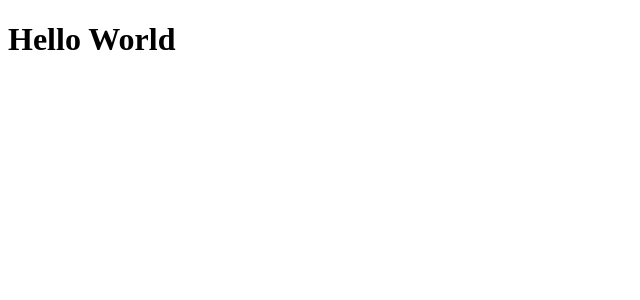
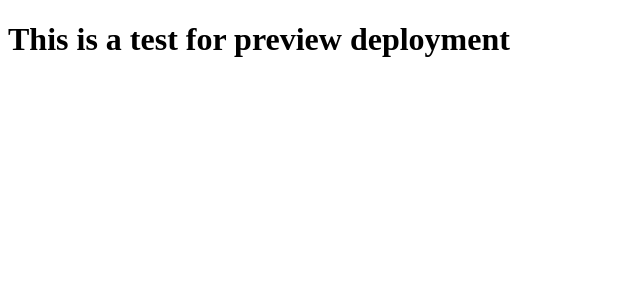
Before and after one commit to GJRKZB/react-ts-app, a React app: page / in a window 1280 px wide. Shown: the top 300 px of the page, without its empty margins (0-640 px from the left). Built offline with nearby package versions, Linux system fonts and the light colour scheme.

Commit message:
change test in title for preview testing

```diff
--- a/src/App.tsx
+++ b/src/App.tsx
@@ -1,4 +1,4 @@
 export const App = () => {
   const name = "Vishwas";
-  return <h1>Hello World</h1>;
+  return <h1>This is a test for preview deployment</h1>;
 };
--- a/src/index.html
+++ b/src/index.html
@@ -3,7 +3,7 @@
   <head>
     <meta charset="UTF-8" />
     <meta name="viewport" content="width=device-width, initial-scale=1.0" />
-    <title>This is an test for preview</title>
+    <title>React Template</title>
   </head>
   <body>
     <div id="root"></div>
```
